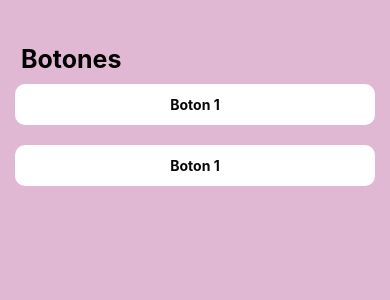
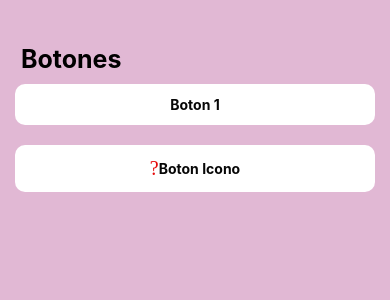
Before and after one commit to KarenGarciaGarcia/expo_ListaAlumos_DM, a React Native app: screen / in a window 390 px wide. Shown: the top 300 px of the page. Built offline with nearby package versions, Linux system fonts and the light colour scheme.

Commit message:
Act6-Agregar Icono al Boton

```diff
--- a/package.json
+++ b/package.json
@@ -13,7 +13,8 @@
     "expo-status-bar": "~3.0.8",
     "react": "19.1.0",
     "react-native": "0.81.4",
-    "react-native-safe-area-context": "~5.6.0"
+    "react-native-safe-area-context": "~5.6.0",
+    "react-native-vector-icons": "^10.3.0"
   },
   "private": true
 }
--- a/src/pages/Butones.js
+++ b/src/pages/Butones.js
@@ -1,5 +1,6 @@
 
 import {TouchableOpacity, StyleSheet, Platform, Text, View,StatusBar } from 'react-native';
+import  Icon  from 'react-native-vector-icons/FontAwesome';
 
 
 
@@ -14,8 +15,9 @@ export default function Botones(){
             </TouchableOpacity>
 
             {/* Boton 2 */}
-            <TouchableOpacity style={style.botonBasico}>
-                <Text style={style.text} >Boton 1</Text>
+            <TouchableOpacity style={style.botonIcono}>
+                <Icon name="person" size={20} style={style.iconB}/>
+                <Text style={style.text} >Boton Icono</Text>
             </TouchableOpacity>
 
 
@@ -46,7 +48,25 @@ const style = StyleSheet.create({
 
         color:'#070707ff',
         textAlign:'center',
-        fontWeight:'bold'
+        fontWeight:'bold',
+
+    },
+    botonIcono: {
+        backgroundColor:'#fff',
+        fontSize: 30,
+        padding:12,
+        borderRadius:10,
+        marginTop:10,
+        marginBottom:10,
+        flexDirection: 'row',
+        alignItems: 'center',
+        justifyContent:'center'
+
+    },
+    iconB:{
+        color:'#e60a0aff',
     }
 
+
+
 })
```
Also changed, not shown: 1 other file (tests, documents, lock files or other folders).
